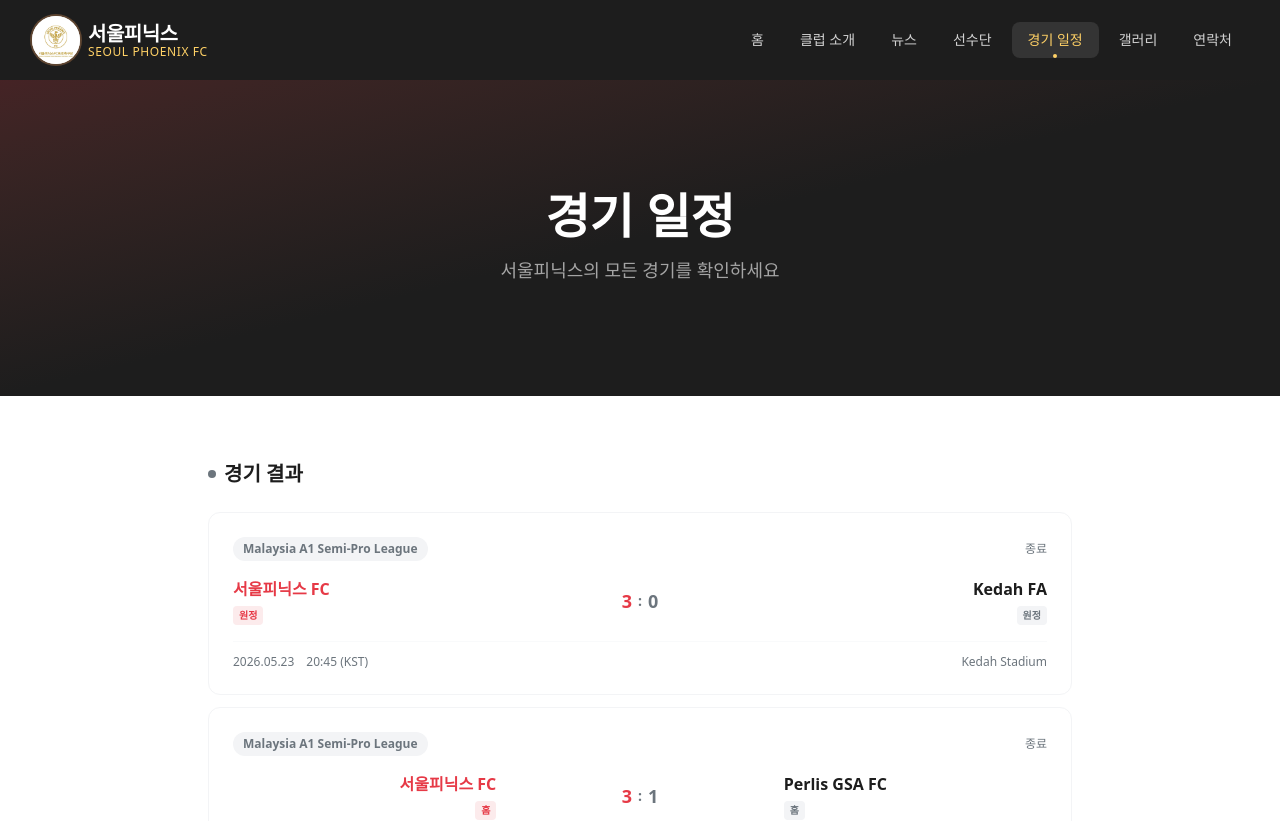
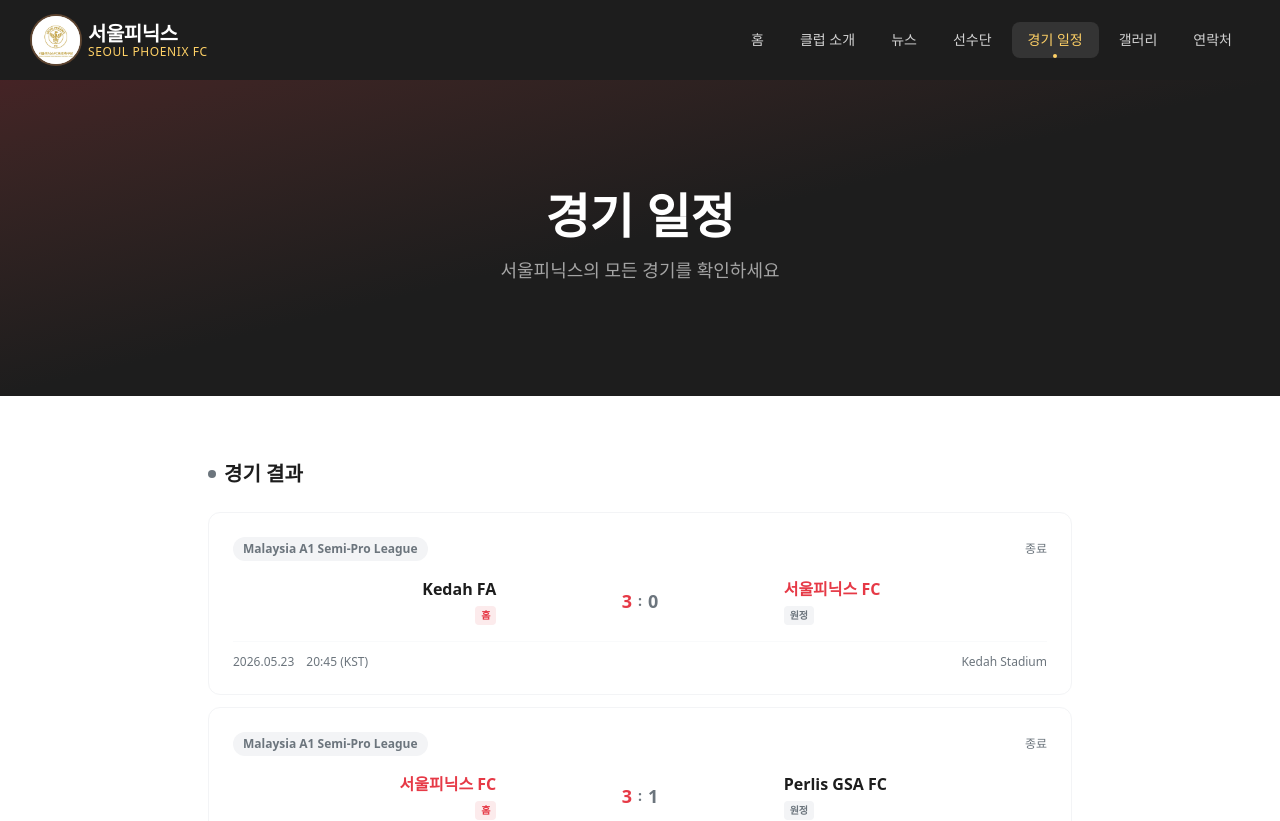
Before and after one commit to dnlxm2000-design/seoul-phoenix, a Next.js app: page /schedule in a window 1280 px wide. Shown: the top 821 px of the page. Built offline with nearby package versions, Linux system fonts and the light colour scheme; a web font is replaced by a local one.

Commit message:
경기 일정 카드 홈/원정 표시 order 클래스 제거 (UI 단순화)

```diff
--- a/app/schedule/page.js
+++ b/app/schedule/page.js
@@ -324,17 +324,13 @@
 
         {/* Teams & Score */}
         <div className="grid grid-cols-3 gap-3 items-center mb-4">
-          <div className={`text-right ${isHome ? 'order-1' : 'order-3'}`}>
+          <div className="text-right">
             <p className={`font-bold text-sm lg:text-base ${isHome ? 'text-brand-red' : 'text-brand-black'}`}>
               {match.home}
             </p>
-            {isHome ? (
-              <span className="inline-block mt-0.5 text-[10px] font-bold text-brand-red bg-brand-red/10 px-1.5 py-0.5 rounded">홈</span>
-            ) : (
-              <span className="inline-block mt-0.5 text-[10px] font-bold text-brand-gray bg-gray-100 px-1.5 py-0.5 rounded">원정</span>
-            )}
+            <span className="inline-block mt-0.5 text-[10px] font-bold text-brand-red bg-brand-red/10 px-1.5 py-0.5 rounded">홈</span>
           </div>
-          <div className="order-2 text-center">
+          <div className="text-center">
             {isUpcoming ? (
               <span className="inline-block px-4 py-1.5 bg-brand-black text-white text-xs font-bold rounded-lg">
                 VS
@@ -351,15 +347,11 @@
               </span>
             )}
           </div>
-          <div className={`text-left ${isHome ? 'order-3' : 'order-1'}`}>
+          <div className="text-left">
             <p className={`font-bold text-sm lg:text-base ${!isHome ? 'text-brand-red' : 'text-brand-black'}`}>
               {match.away}
             </p>
-            {!isHome ? (
-              <span className="inline-block mt-0.5 text-[10px] font-bold text-brand-red bg-brand-red/10 px-1.5 py-0.5 rounded">원정</span>
-            ) : (
-              <span className="inline-block mt-0.5 text-[10px] font-bold text-brand-gray bg-gray-100 px-1.5 py-0.5 rounded">홈</span>
-            )}
+            <span className="inline-block mt-0.5 text-[10px] font-bold text-brand-gray bg-gray-100 px-1.5 py-0.5 rounded">원정</span>
           </div>
         </div>
 
```
